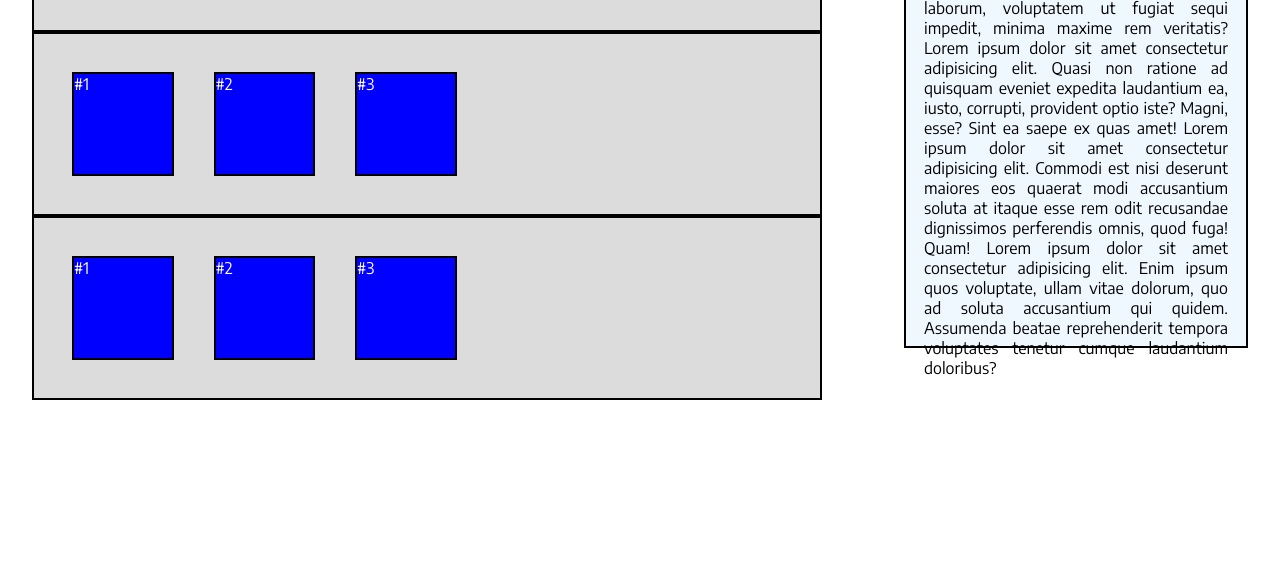
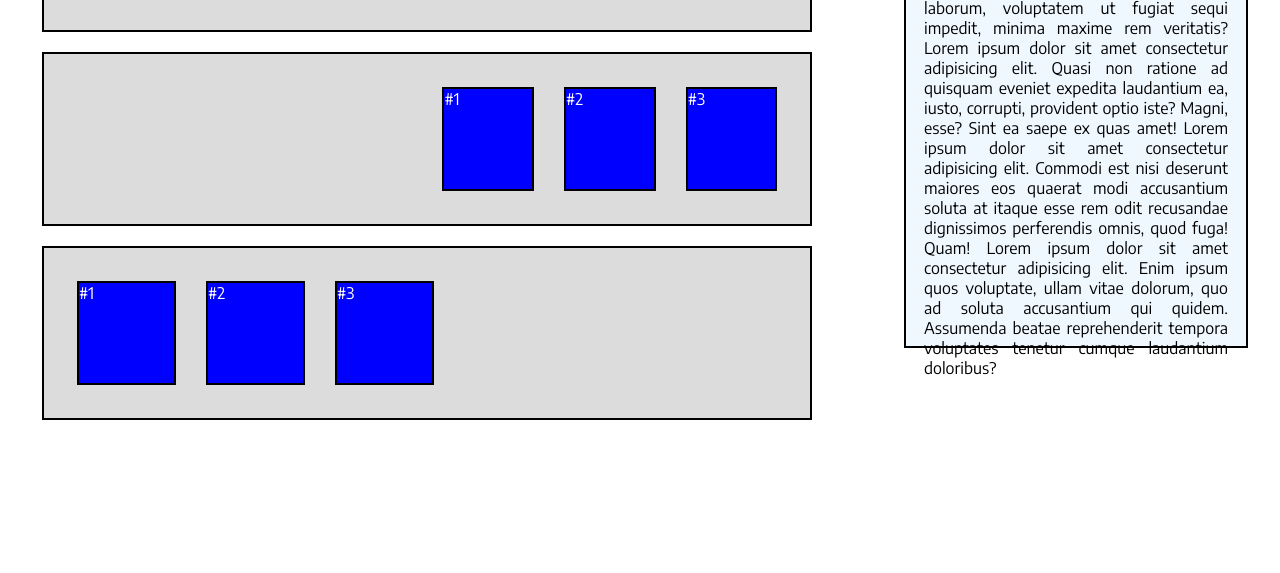
Before and after one commit to BenjiCollege/flexbox-challenge, a plain HTML site: page index copy.html in a window 1280 px wide. Shown: the part 227-800 px from the top of the page. Drawn offline with Linux system fonts and the light colour scheme.

Commit message:
finished with copy html and css

```diff
--- a/index copy.html
+++ b/index copy.html
@@ -24,12 +24,12 @@
       <div id="container">#2</div>
       <div id="container">#3</div>
     </div>
-    <div class="box">
+    <div class="box1">
       <div id="start">#1</div>
       <div id="start">#2</div>
       <div id="start">#3</div>
     </div>
-    <div class="box">
+    <div class="box2">
       <div id="end">#1</div>
       <div id="end">#2</div>
       <div id="end">#3</div>
--- a/styles copy.css
+++ b/styles copy.css
@@ -71,6 +71,20 @@ main {
   padding: 18px;
   background-color: gainsboro;
 }
+.box2 {
+  border: solid black 2px;
+  height: auto;
+  width: auto;
+  padding: 18px;
+  background-color: gainsboro;
+}
+.box1 {
+  border: solid black 2px;
+  height: auto;
+  width: auto;
+  padding: 18px;
+  background-color: gainsboro;
+}
 
 #right-hand-panel {
   width: 25%;
@@ -93,15 +107,15 @@ p {
   width: 13%;
   height: 100px;
   color: white;
-  margin: 20px;
+  margin: 15px;
 }
 #start {
   border: solid black 2px;
   background-color: blue;
-  width: 13%;
+  width: 12%;
   height: 100px;
   color: white;
-  margin: 20px;
+  margin: 15px;
 }
 #end {
   border: solid black 2px;
@@ -109,22 +123,27 @@ p {
   width: 13%;
   height: 100px;
   color: white;
-  margin: 20px;
+  margin: 15px;
 }
 
-.box, #container {
+.box {
+  display: flex;
+  flex-direction: row;
+  justify-content: space-evenly;
+  margin: 10px;
+}
+
+.box1 {
+  display: flex;
+  flex-direction: row;
+  justify-content: flex-end;
+  margin: 10px;
+
+}
+
+.box2 {
   display: flex;
   flex-direction: row;
   justify-content: flex-start;
+  margin: 10px;
 }
-
-.box, #end {
-  display: flex;
-  flex-direction: row;
-  justify-content: flex-start;
-}
-.box, #start {
-  display: flex;
-  flex-direction: row;
-  justify-content: flex-start;
-}
```
